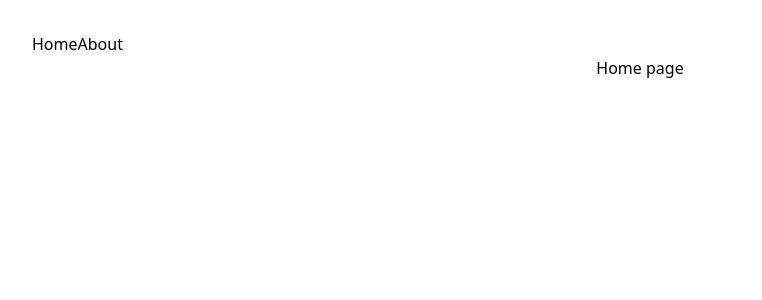
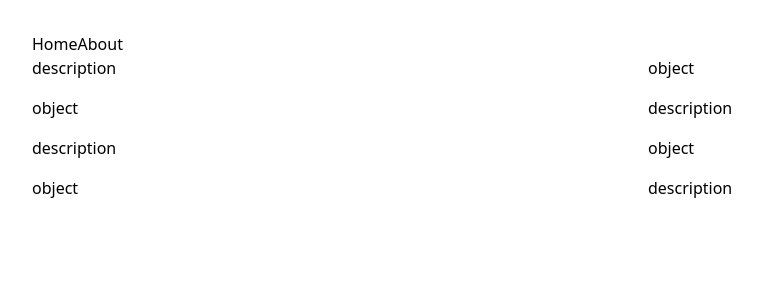
Before and after one commit to RadekJedrzejczyk/gekkon-website, a Vue app: page / in a window 1280 px wide. Shown: the top 300 px of the page, without its empty margins (0-762 px from the left). Built offline with nearby package versions, Linux system fonts and the light colour scheme.

Commit message:
add grid for main page:
every second row gets the order of element reversed for window size from md up

```diff
--- a/src/App.vue
+++ b/src/App.vue
@@ -6,7 +6,7 @@
     <router-link :to="{ name: 'Home' }">Home</router-link>
     <router-link :to="{ name: 'About' }">About</router-link>
   </header>
-  <main class="flex justify-center min-w-full">
+  <main>
     <section id="content">
       <router-view />
     </section>
--- /dev/null
+++ b/src/components/DescriptionItem.vue
@@ -0,0 +1,3 @@
+<template>
+  <p>description</p>
+</template>
--- /dev/null
+++ b/src/components/GridPanel.vue
@@ -0,0 +1,21 @@
+<script setup lang="ts">
+import type { GridItem } from '@/interfaces'
+import GridRow from '@/components/GridRow.vue'
+
+defineProps<{
+  items: Array<GridItem>
+}>()
+</script>
+
+<template>
+  <div class="grid grid-cols-1 gap-4">
+    <GridRow v-for="item in items" :key="item.id" :reversed="item.id % 2 == 0">
+      <template v-slot:description>
+        <component :is="item.description" />
+      </template>
+      <template v-slot:object>
+        <component :is="item.object" />
+      </template>
+    </GridRow>
+  </div>
+</template>
--- /dev/null
+++ b/src/components/GridRow.vue
@@ -0,0 +1,16 @@
+<script setup lang="ts">
+defineProps<{
+  reversed: boolean
+}>()
+</script>
+
+<template>
+  <div class="grid gap-4 md:grid-cols-2">
+    <div>
+      <slot name="description"></slot>
+    </div>
+    <div :class="reversed ? 'md:order-first' : ''">
+      <slot name="object"></slot>
+    </div>
+  </div>
+</template>
--- /dev/null
+++ b/src/components/ObjectItem.vue
@@ -0,0 +1,3 @@
+<template>
+  <p>object</p>
+</template>
--- a/src/components/PlaceholderItem.vue
+++ b/src/components/PlaceholderItem.vue
@@ -2,5 +2,5 @@
 </script>
 
 <template>
-  <div class="text-2xl mt-48">🚧🚧🚧 Tu powstanie strona Górnośląskiej Konferencji Kosmicznej GeKKon! 🚧🚧🚧</div>
+  <div class="text-2xl">🚧🚧🚧 Tu powstanie strona Górnośląskiej Konferencji Kosmicznej GeKKon! 🚧🚧🚧</div>
 </template>
--- /dev/null
+++ b/src/interfaces.ts
@@ -0,0 +1,7 @@
+import type { Component } from "vue";
+
+export interface GridItem {
+  id: number,
+  description: Component,
+  object: Component,
+}
--- a/src/views/HomeView.vue
+++ b/src/views/HomeView.vue
@@ -1,3 +1,16 @@
+<script setup lang="ts">
+import { type GridItem } from '@/interfaces'
+import GridPanel from '@/components/GridPanel.vue'
+import DescriptionItem from '@/components/DescriptionItem.vue'
+import ObjectItem from '@/components/ObjectItem.vue'
+const items: Array<GridItem> = [
+  { id: 1, description: DescriptionItem, object: ObjectItem },
+  { id: 2, description: DescriptionItem, object: ObjectItem },
+  { id: 3, description: DescriptionItem, object: ObjectItem },
+  { id: 4, description: DescriptionItem, object: ObjectItem }
+]
+</script>
+
 <template>
-  Home page
+  <GridPanel :items="items" />
 </template>
```
